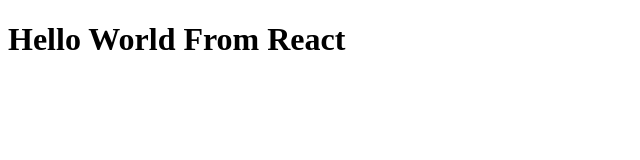
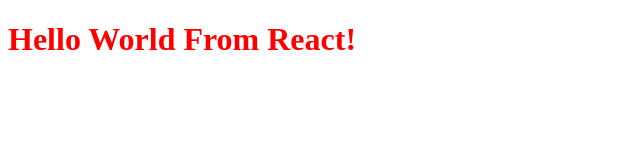
Before and after one commit to UCF1255/NamsteReact, a plain HTML site: page index.html in a window 1280 px wide. Shown: the whole page, without its empty margins (0-640 px from the left). Drawn offline with nearby package versions, Linux system fonts and the light colour scheme.

Commit message:
Added styling to the page

```diff
--- a/App.js
+++ b/App.js
@@ -1,7 +1,7 @@
 const heading = React.createElement(
   "h1",
   { id: "heading" },
-  "Hello World From React"
+  "Hello World From React!"
 );
 const root = ReactDOM.createRoot(document.getElementById("root"));
 root.render(heading);
--- /dev/null
+++ b/index.css
@@ -0,0 +1,3 @@
+#heading {
+  color: red;
+}
--- a/index.html
+++ b/index.html
@@ -4,6 +4,7 @@
     <meta charset="UTF-8" />
     <meta name="viewport" content="width=<device-width>, initial-scale=1.0" />
     <title>Namaste React</title>
+    <link rel="stylesheet" href="./index.css" />
   </head>
   <body>
     <div id="root"></div>
```
